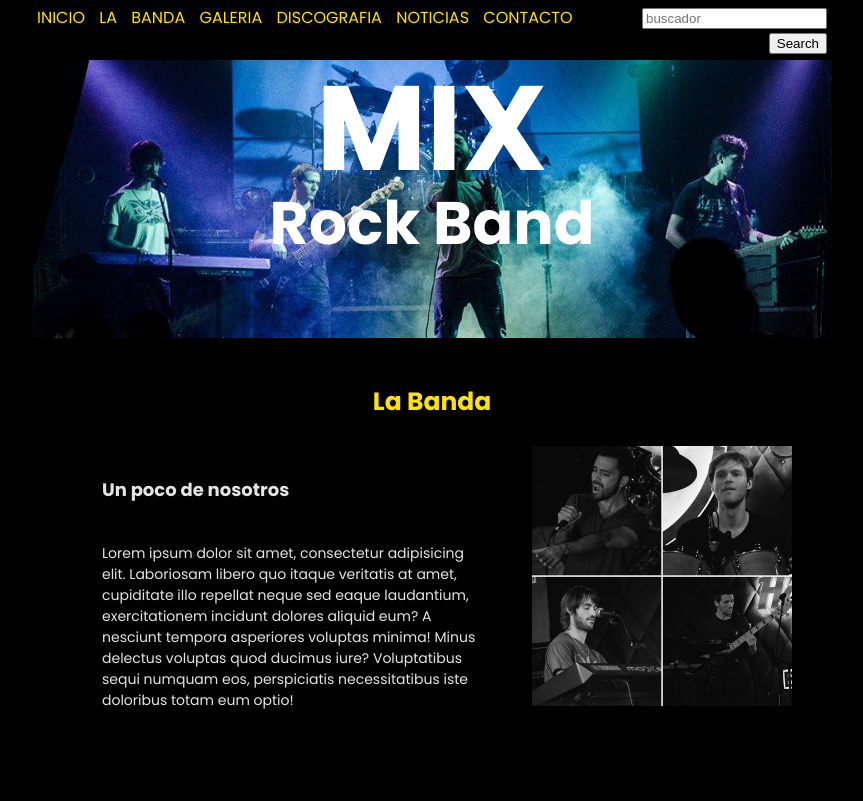
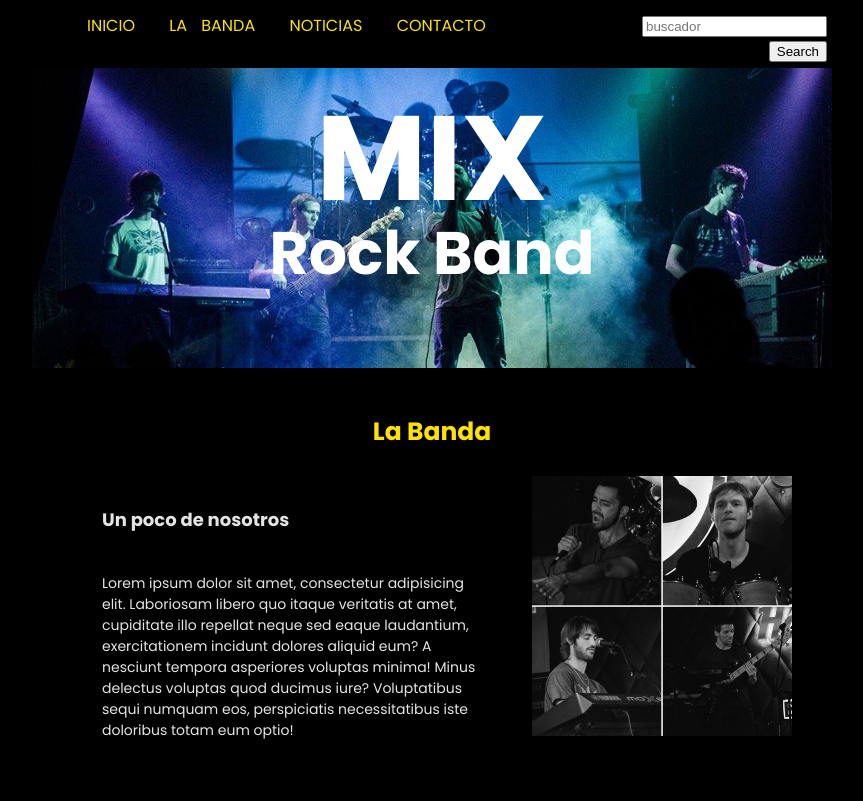
Before and after one commit to NaventTincho/Mix, a plain HTML site: page index.html in a window 1280 px wide. Shown: the top 801 px of the page, without its empty margins (208-1071 px from the left). Drawn offline with nearby package versions, Linux system fonts and the light colour scheme.

Commit message:
segundo cambio

```diff
--- a/css/estilos.css
+++ b/css/estilos.css
@@ -10,8 +10,8 @@ body {
  width:800px;
  margin: 0 auto 0 auto;
  background-color: #000000;
- position: fixed;
- top: 0px;
+ position: relative;
+ padding-bottom: 10px;
 }
 			#navegacion {
 			 font-family: 'Poppins',san serif;
@@ -23,6 +23,57 @@ body {
 			 font-size: 16px;
 			 word-spacing: 10px;
 			}
+							.nav{
+								width: 590px;
+								margin: 0 auto;
+								background-color: #000000;
+								line-height: 5px;
+							}
+
+							.nav ul{
+								list-style: none;
+								margin: 0 auto;
+							}
+
+							.menu > li{
+								position: relative;
+								display: inline-block;
+							}
+
+							.menu > li > a{
+								display: block;
+								padding: 10px 10px;
+								color: #fee300;
+								font-family: 'Poppins',san serif;
+								text-decoration: none;
+							}
+
+							.menu li a:hover {
+								color: #000000;
+								background-color: #fee300;
+								transition: all .3s;
+							}
+
+							/*****SUBMENU*****/
+
+							.sub{
+								position: absolute;
+								background-color: #fee300;
+								width: 140%;
+								display: none;
+							}
+
+							.sub li a {
+								display: block;
+								padding: 15px;
+								color: #000000;
+								font-family: 'Poppins',san serif;
+								text-decoration: none;
+							}
+
+							.menu li:hover .sub {
+								display: block;
+							}
 			#buscador{
 			 font-family: 'Poppins',san serif;
 			 width:190px;
@@ -43,7 +94,6 @@ body {
 #cabecera {
  width:800px;
  height: 300px;
- margin: 30px 0 auto 0px;
  background-image: url("../img/cabecera.jpg");
  background-position: top center;
  background-repeat: no-repeat;
--- a/index.html
+++ b/index.html
@@ -10,16 +10,20 @@
 </head>
 <body>
  <div id="global">
- 		<div id="fixed">
 				 <div id="navegacion">
-							<nav>
-							<a href="#">INICIO</a>
-				    		<a id="labanda" href="#seccion1">LA BANDA
-				    		<a href="#seccion2">GALERIA</a>
-				    		<a href="#seccion3">DISCOGRAFIA</a>
-				    		<a href="#seccion4">NOTICIAS</a>
-				    		<a href="#contacto">CONTACTO</a>
-				    		</nav>
+							<nav class="nav">
+								<ul class="menu">
+									<li><a href="#">INICIO</a></li>
+									<li><a href="#seccion1">LA BANDA</a>
+											 	<ul class="sub">
+											    	<li><a href="#seccion2">GALERIA</a></li>
+											    	<li><a href="#seccion3">DISCOGRAFIA</a></li>
+											 	</ul>
+									</li>
+									<li><a href="#seccion4">NOTICIAS</a></li>
+									<li><a href="#contacto">CONTACTO</a></li>
+								</ul>
+							</nav>
 				 </div>
 				 <div id="buscador">
 				 			<form action="" method="POST" enctype="" style="text-align: right;">
@@ -27,7 +31,6 @@
 							<input type="submit" value="Search" id="boton2">
 				        	</form>
 				 </div>
-		</div>
 		 <div id="cabecera">
 					<div>
 						<h1 id="mix">MIX</h1>
@@ -108,7 +111,7 @@
 		 </div>
 		 <div id="seccion4">
 		 			<div>
-						<h2 id="titular">Novedades</h2>
+						<h2 id="titular">Noticias</h2>
 					</div>
 					<div id="news">
 						<p><ion-icon  class="bug" name="bug"></ion-icon> Lorem ipsum dolor sit amet consectetur, adipisicing elit. Sunt, quia recusandae dolor cum, eveniet voluptate itaquevoluptatibus iure perspiciatis sequi quisquam inventore. Necessitatibus quasi voluptatem iusto, ea suscipit blanditiisab architecto, eveniet autem dolore fugiat laborum optio dicta in. Eligendi harum repellendus amet provident placeat quas distinctio neque dolores magni!</p>
```
Also changed, not shown: 1 other file.
